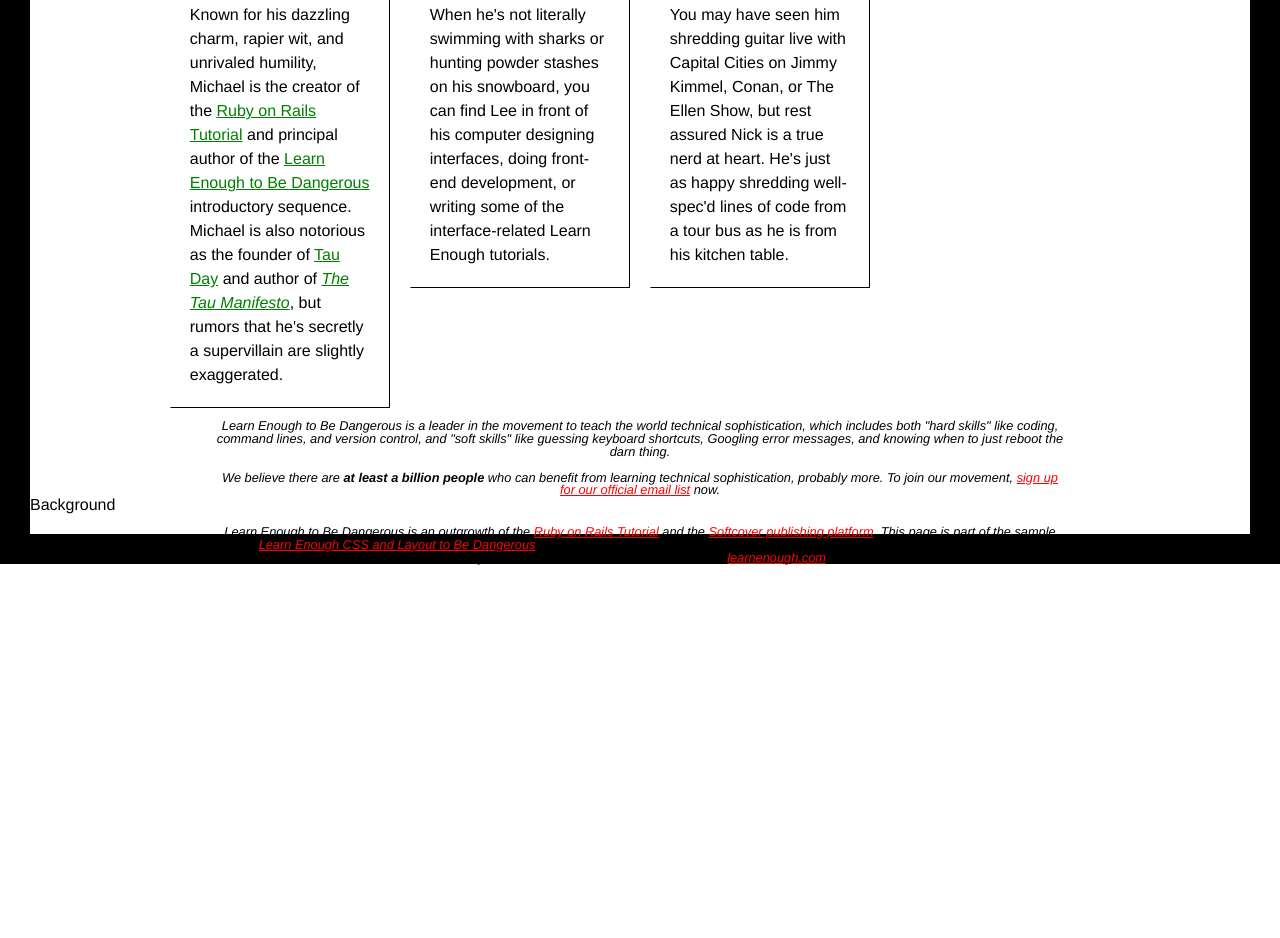
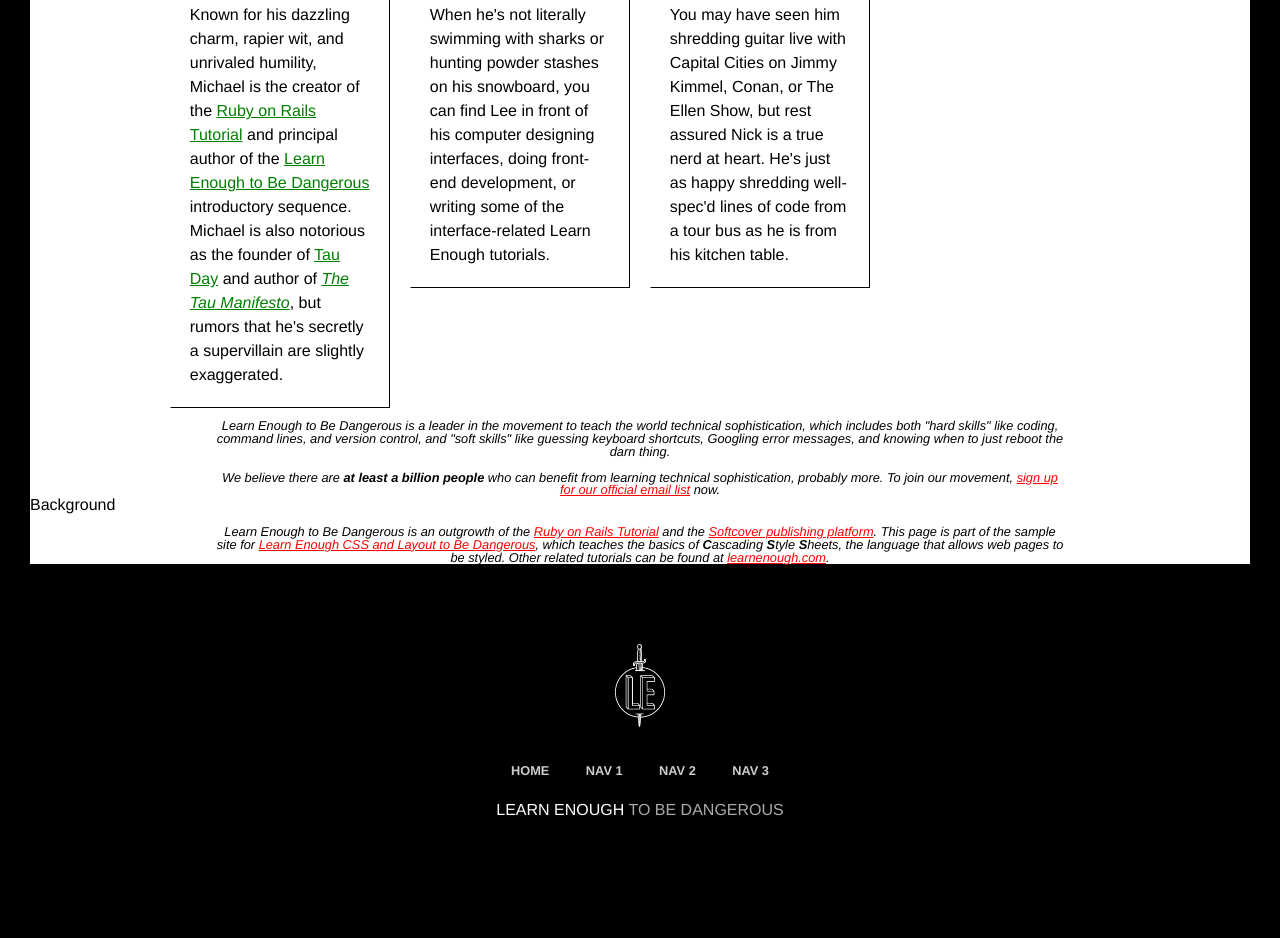
Before and after one commit to kylebowen/LE-CSS-and-Layout, a plain HTML site: page _site/index.html in a window 1280 px wide. Shown: the part 773-1711 px from the top of the page. Before the commit the page ends 1338 px from the top, so only its background shows below. Drawn offline with Linux system fonts and the light colour scheme.

Commit message:
Finish initial layout

```diff
--- a/_site/css/main.css
+++ b/_site/css/main.css
@@ -61,13 +61,15 @@ h2 ~ p {
 }
 .header-nav a {
   color: #fff;
+}
+.nav-links a {
   font-size: 0.8rem;
   font-weight: bold;
   text-decoration: none;
   text-transform: uppercase;
 }
-.header-nav a:hover,
-.header-nav a:active {
+.nav-links a:hover,
+.nav-links a:active {
   color: #ed6e2f;
 }
 .header-nav > li:first-child a {
@@ -75,6 +77,31 @@ h2 ~ p {
 }
 .header-nav > li:first-child a:hover {
   color: #fff;
+}
+
+/* FOOTER STYLES */
+.footer {
+  background-color: #000;
+  padding: 10vh 0 15vh;
+  text-align: center;
+}
+.footer-logo img {
+  width: 50px;
+}
+.footer h3 {
+  color: #fff;
+  padding-top: 1.5em;
+  text-transform: uppercase;
+}
+.footer h3 span {
+  color: #aaa;
+}
+.footer-nav li {
+  display: inline-block;
+  margin: 2em 1em 0;
+}
+.footer-nav a {
+  color: #ccc;
 }
 
 /* HERO STYLES */
--- a/_site/index.html
+++ b/_site/index.html
@@ -11,11 +11,12 @@
   <body>
     <header class="header">
   <nav>
-    <ul class="header-nav">
+    <ul class="header-nav nav-links">
       <li><a href="/">Home</a></li>
-      <li><a href="#">Nav 1</a></li>
-      <li><a href="#">Nav 2</a></li>
-      <li><a href="#">Nav 3</a></li>
+<li><a href="#">Nav 1</a></li>
+<li><a href="#">Nav 2</a></li>
+<li><a href="#">Nav 3</a></li>
+
     </ul>
   </nav>
   <a href="/" class="header-logo">
@@ -126,5 +127,21 @@
       Other related tutorials can be found at
       <a href="https://learnenough.com/">learnenough.com</a>.
     </p>
+    <footer class="footer">
+  <a class="footer-logo" href="/">
+    <img src="/images/logo.png" alt="Learn Enough"/>
+  </a>
+  <nav>
+    <ul class="footer-nav nav-links">
+      <li><a href="/">Home</a></li>
+<li><a href="#">Nav 1</a></li>
+<li><a href="#">Nav 2</a></li>
+<li><a href="#">Nav 3</a></li>
+
+    </ul>
+  </nav>
+  <h3>Learn Enough <span>to Be Dangerous</span></h3>
+</footer>
+
   </body>
 </html>
--- a/css/main.css
+++ b/css/main.css
@@ -61,13 +61,15 @@ h2 ~ p {
 }
 .header-nav a {
   color: #fff;
+}
+.nav-links a {
   font-size: 0.8rem;
   font-weight: bold;
   text-decoration: none;
   text-transform: uppercase;
 }
-.header-nav a:hover,
-.header-nav a:active {
+.nav-links a:hover,
+.nav-links a:active {
   color: #ed6e2f;
 }
 .header-nav > li:first-child a {
@@ -75,6 +77,31 @@ h2 ~ p {
 }
 .header-nav > li:first-child a:hover {
   color: #fff;
+}
+
+/* FOOTER STYLES */
+.footer {
+  background-color: #000;
+  padding: 10vh 0 15vh;
+  text-align: center;
+}
+.footer-logo img {
+  width: 50px;
+}
+.footer h3 {
+  color: #fff;
+  padding-top: 1.5em;
+  text-transform: uppercase;
+}
+.footer h3 span {
+  color: #aaa;
+}
+.footer-nav li {
+  display: inline-block;
+  margin: 2em 1em 0;
+}
+.footer-nav a {
+  color: #ccc;
 }
 
 /* HERO STYLES */
```
Also changed, not shown: _includes/footer.html (added, +11 -0 lines), _includes/header.html (+2 -5 lines), _includes/nav-links.html (added, +4 -0 lines), _layouts/default.html (+1 -0 lines).
